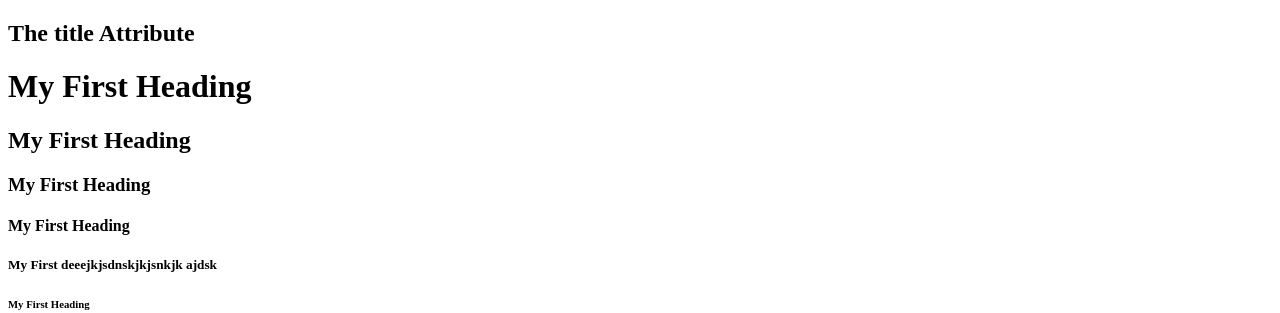
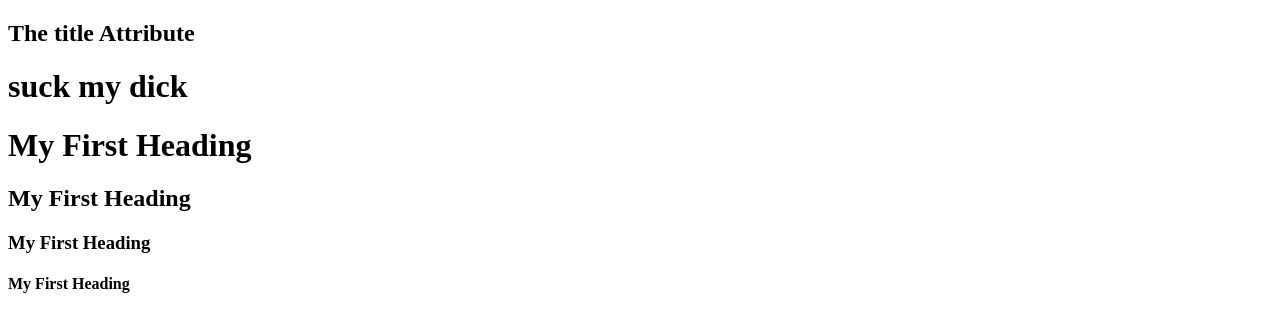
Before and after one commit to deepakjangra123/the-complete-web-development-bootcamp, a plain HTML site: page a.html in a window 1280 px wide. Shown: the top 313 px of the page. Drawn offline with Linux system fonts and the light colour scheme.

Commit message:
Add files via upload

```diff
--- a/a.html
+++ b/a.html
@@ -12,7 +12,7 @@
 <h2 title="I'm a header">The title Attribute</h2>
 <p title='John "ShotGun" Nelson'></p>
 
-
+<h1>suck my dick</h1>
 <h1>My First Heading</h1>
 <h2>My First Heading</h2>
 <h3>My First Heading</h3>
```
